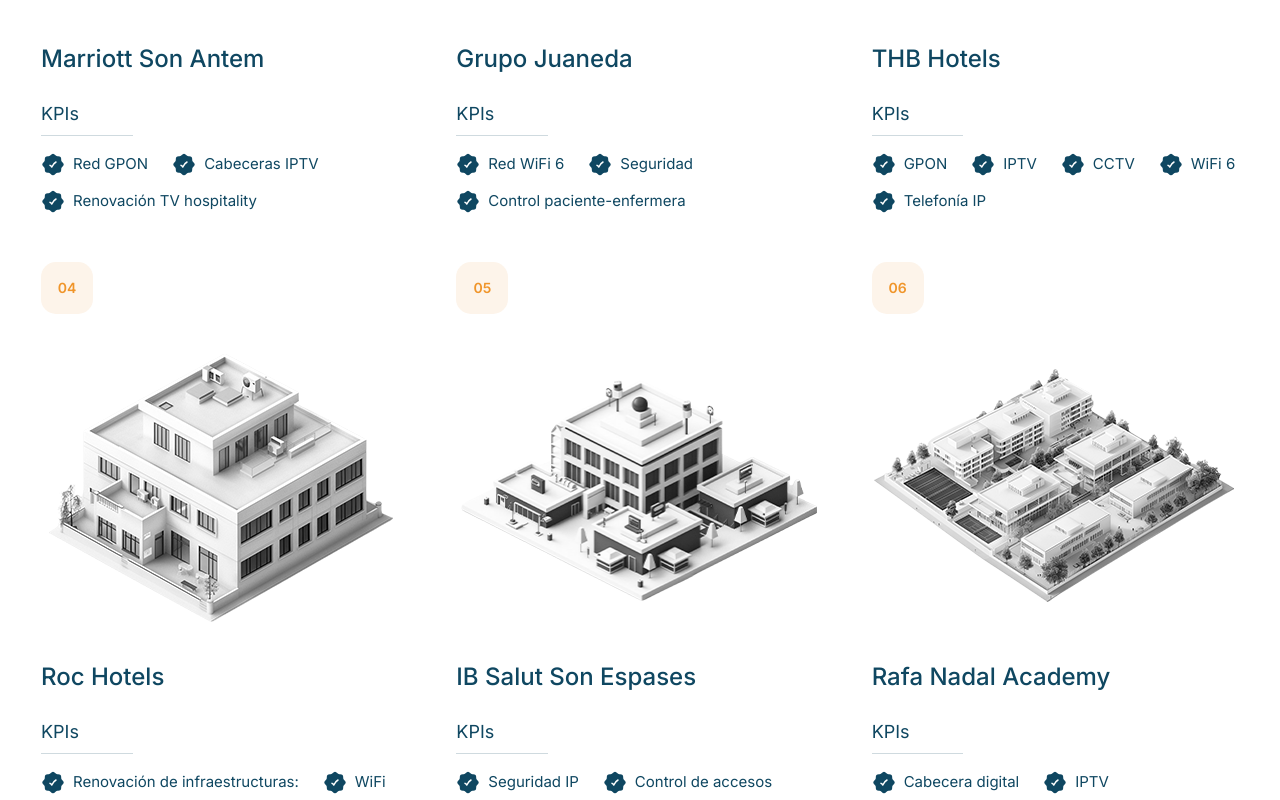
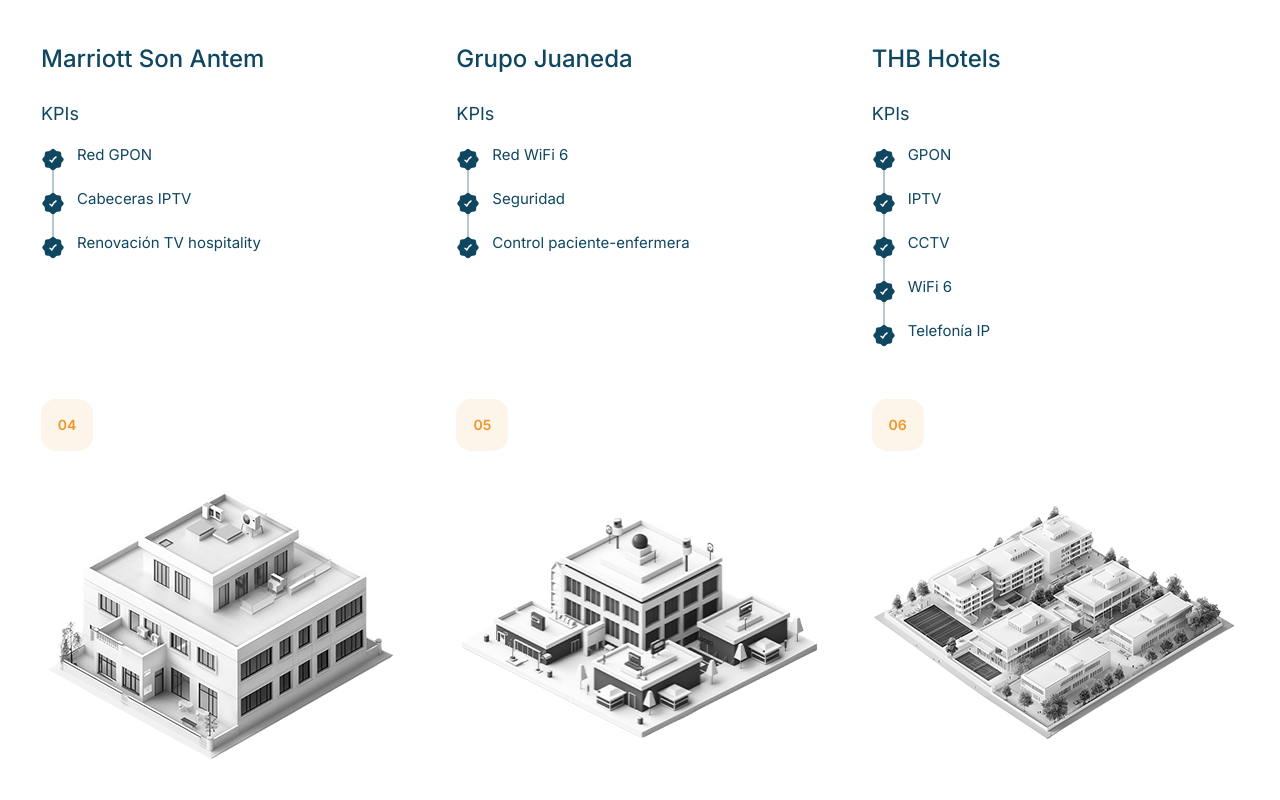
Before and after one commit to KotteJR/GrupoTest, a Next.js app: page /Projects in a window 1280 px wide. Shown: the part 1180-1980 px from the top of the page. Built offline with nearby package versions, Linux system fonts and the light colour scheme.

Commit message:
FINAL DRAFT

```diff
--- a/src/app/Projects/Projects.tsx
+++ b/src/app/Projects/Projects.tsx
@@ -102,15 +102,17 @@
 
             {/* KPIs section */}
             <div className="mt-4">
-              <p className="text-[1.125rem] mb-2">KPIs</p>
-              <div className="w-1/4 h-[1px] bg-[#0f4761]/20 mb-4"></div>
-              <div className="flex flex-row flex-wrap gap-x-6 gap-y-3">
+              <p className=" text-[1.125rem] mb-4">KPIs</p>
+              <div className="relative flex flex-col gap-3">
+                {/* Connecting line */}
+                <div className="absolute left-[11px] top-3 bottom-3 w-0.5 bg-[#0f4761]/30"></div>
+
                 {project.kpis.map((kpi, i) => (
-                  <div key={i} className="flex items-center gap-2">
-                    <div className="flex-shrink-0">
+                  <div key={i} className="relative flex items-start gap-3 min-h-[32px]">
+                    <div className="flex-shrink-0 mt-1">
                       <CheckIcon />
                     </div>
-                    <span className="text-[0.938rem] text-[#0f4761]">{kpi}</span>
+                    <span className="text-[0.938rem] text-[#0f4761] leading-relaxed">{kpi}</span>
                   </div>
                 ))}
               </div>
```
